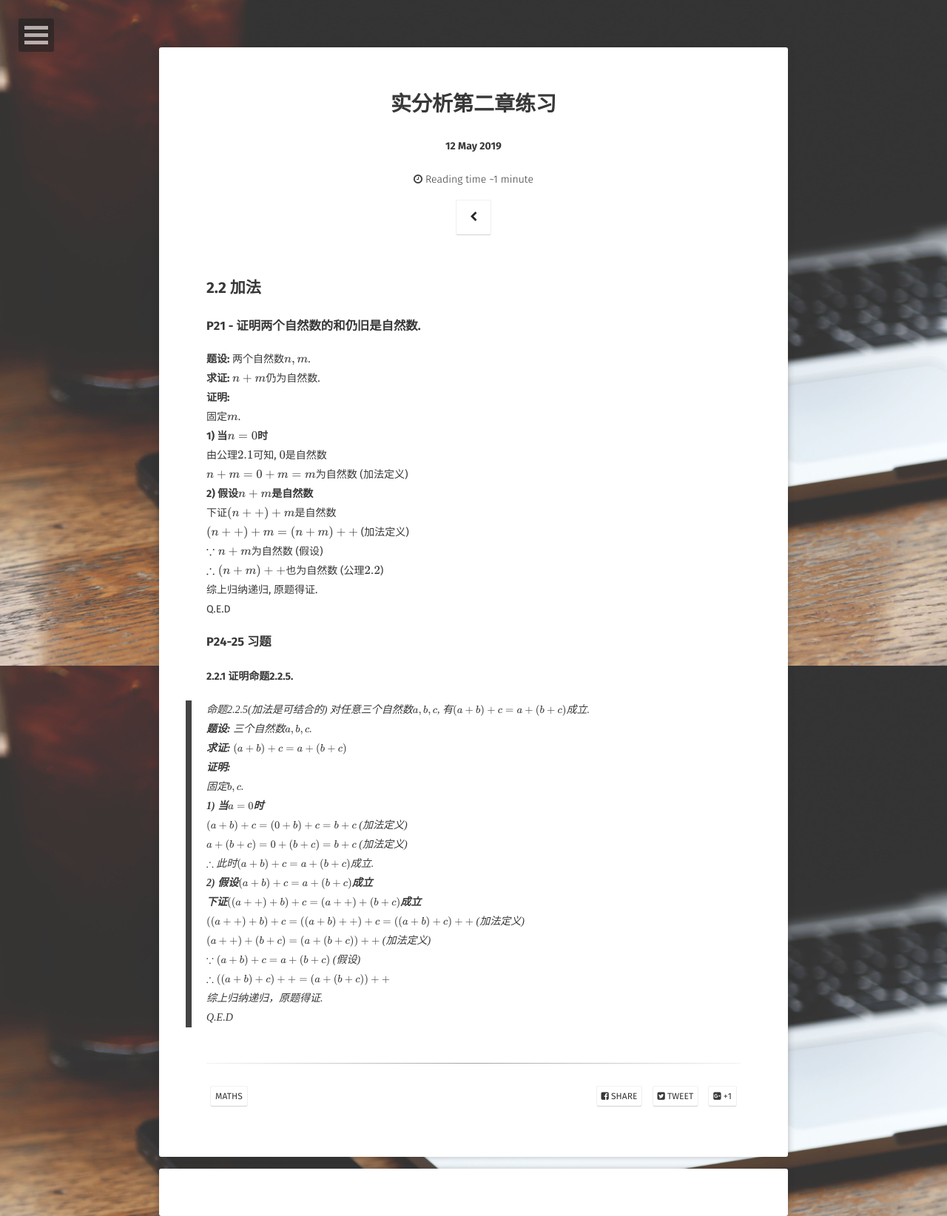
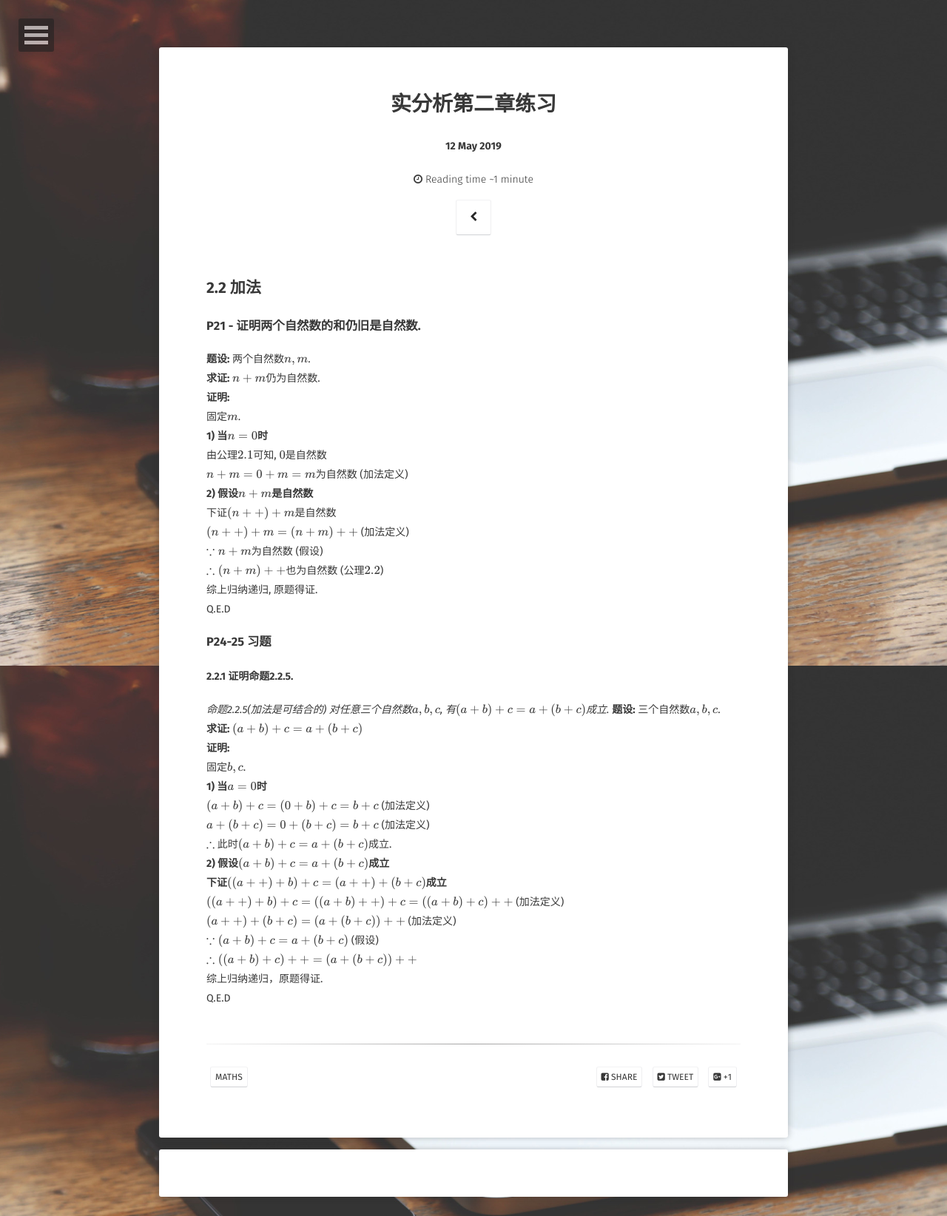
Before and after one commit to Yestercafe/Yestercafe.github.io, a Jekyll site: the page built from _posts/2019-05-12-实分析第二章练习.md, in a window 1280 px wide. Shown: the whole page at 74% size. Built offline with Jekyll 4.4.1, drawn with Linux system fonts in a browser that asks for light colours; some web fonts are replaced; formulas are drawn with MathJax 3; comment, search, counter and statistics services are not loaded.

Commit message:
Fix format

```diff
--- a/_posts/2019-05-12-实分析第二章练习.md
+++ b/_posts/2019-05-12-实分析第二章练习.md
@@ -26,7 +26,7 @@ Q.E.D
 
 ### P24-25 习题
 #### 2.2.1 证明命题2.2.5.
-> 命题2.2.5(加法是可结合的) 对任意三个自然数$a,b,c$, 有$(a+b)+c=a+(b+c)$成立.
+<em>命题2.2.5(加法是可结合的) 对任意三个自然数$a,b,c$, 有$(a+b)+c=a+(b+c)$成立.</em>
 __题设:__ 三个自然数$a,b,c$.
 __求证:__ $(a+b)+c=a+(b+c)$
 __证明:__
```
